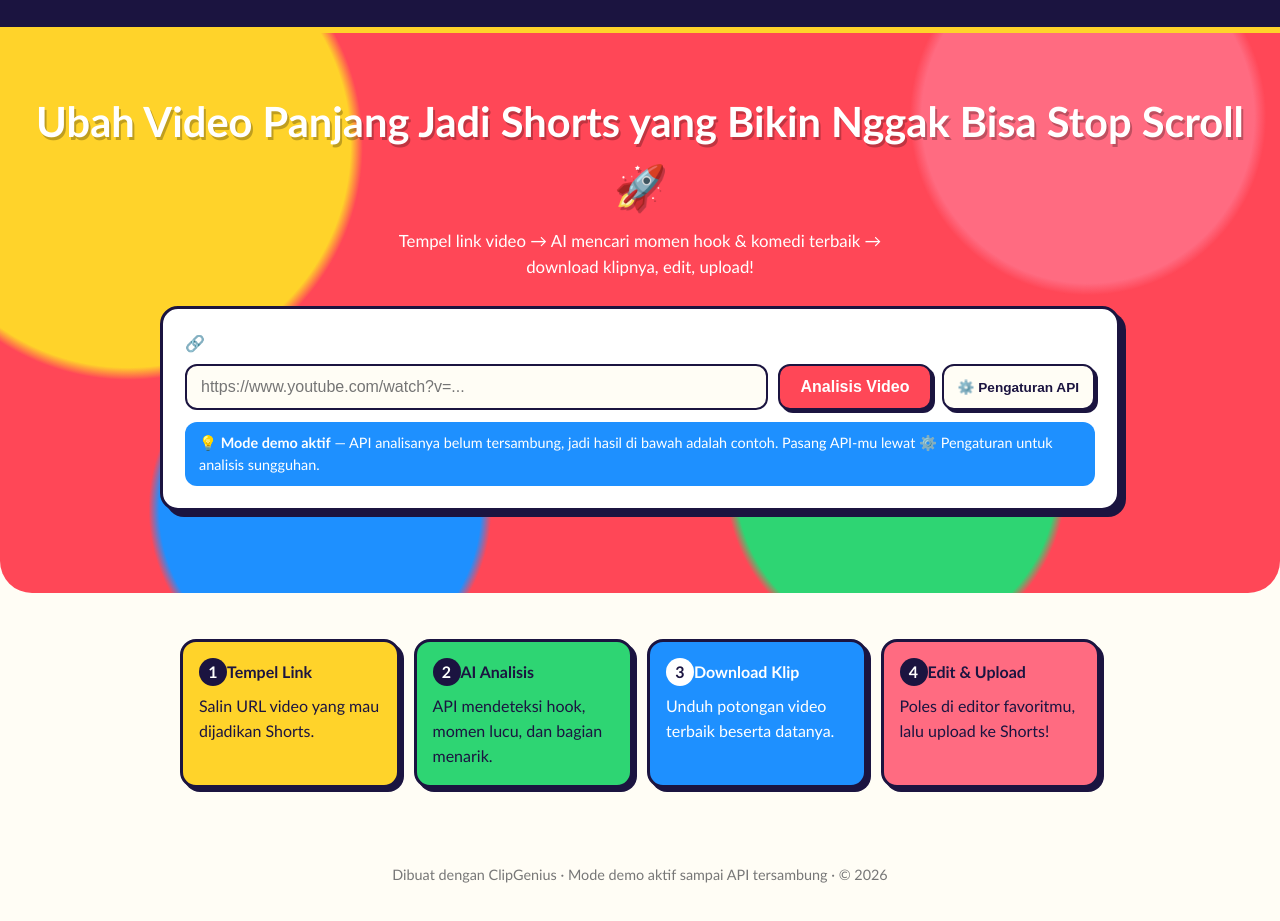
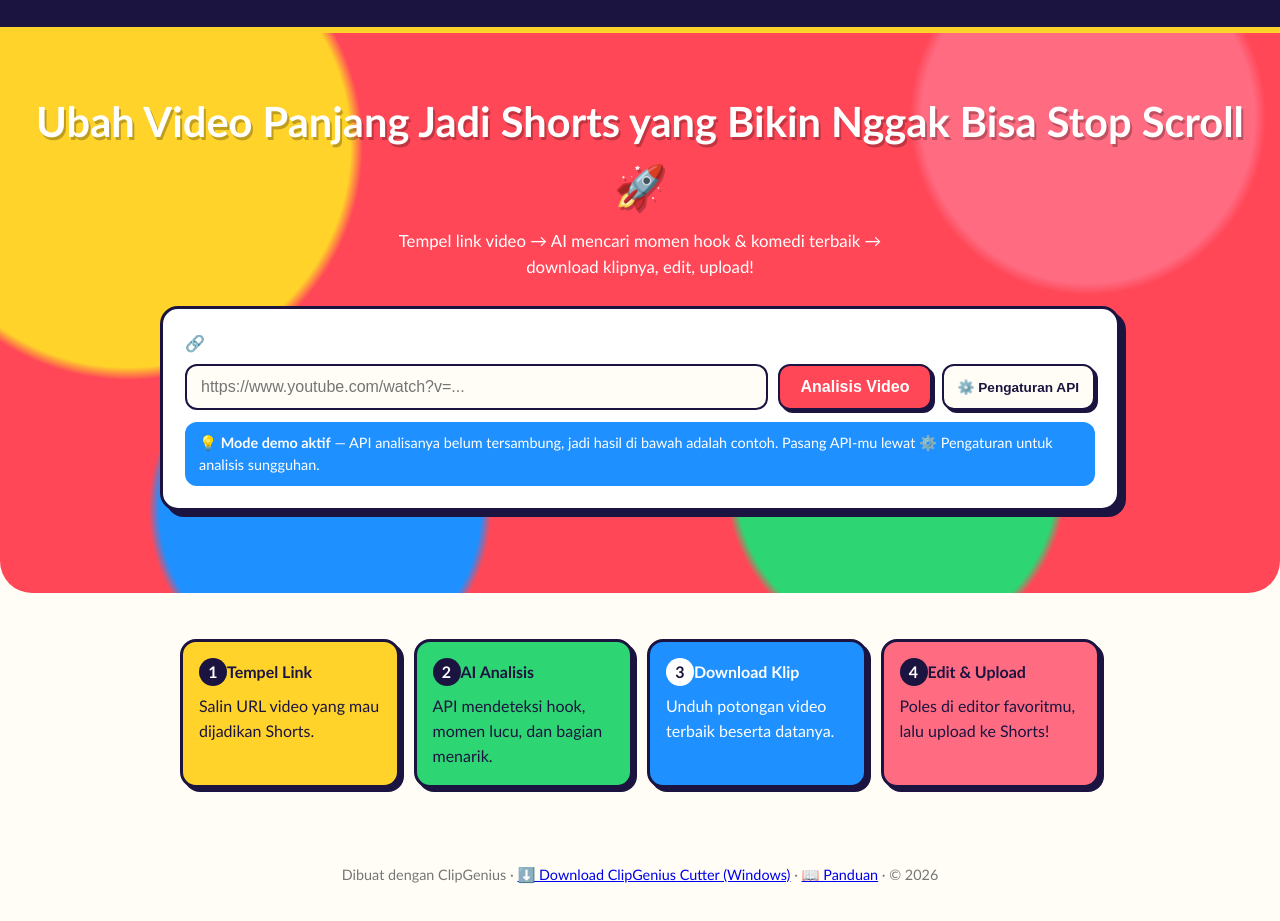
Before and after one commit to p4t4l4n/clipgenius, a plain HTML site: page index.html in a window 1280 px wide. Shown: the part 145-1066 px from the top of the page. Drawn offline with Linux system fonts and the light colour scheme.

Commit message:
Add cutter download links in footer

```diff
--- a/index.html
+++ b/index.html
@@ -120,7 +120,7 @@
   </dialog>
 </div>
 
-<footer>Dibuat dengan ClipGenius · Mode demo aktif sampai API tersambung · © 2026</footer>
+<footer>Dibuat dengan ClipGenius · <a href="https://raw.githubusercontent.com/p4t4l4n/clipgenius/main/clip_cutter.py" download>⬇️ Download ClipGenius Cutter (Windows)</a> · <a href="https://raw.githubusercontent.com/p4t4l4n/clipgenius/main/README.md" target="_blank">📖 Panduan</a> · © 2026</footer>
 
 <script>
 const $=id=>document.getElementById(id);
```
